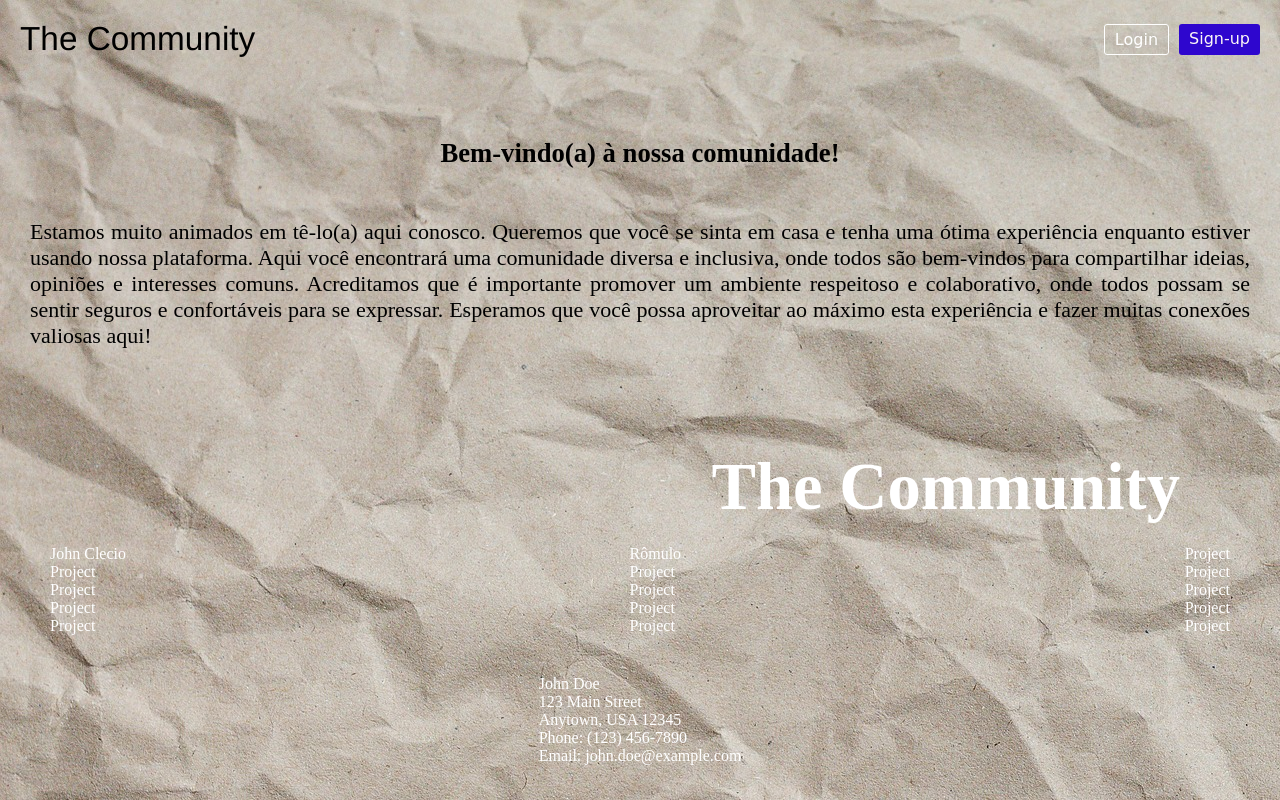
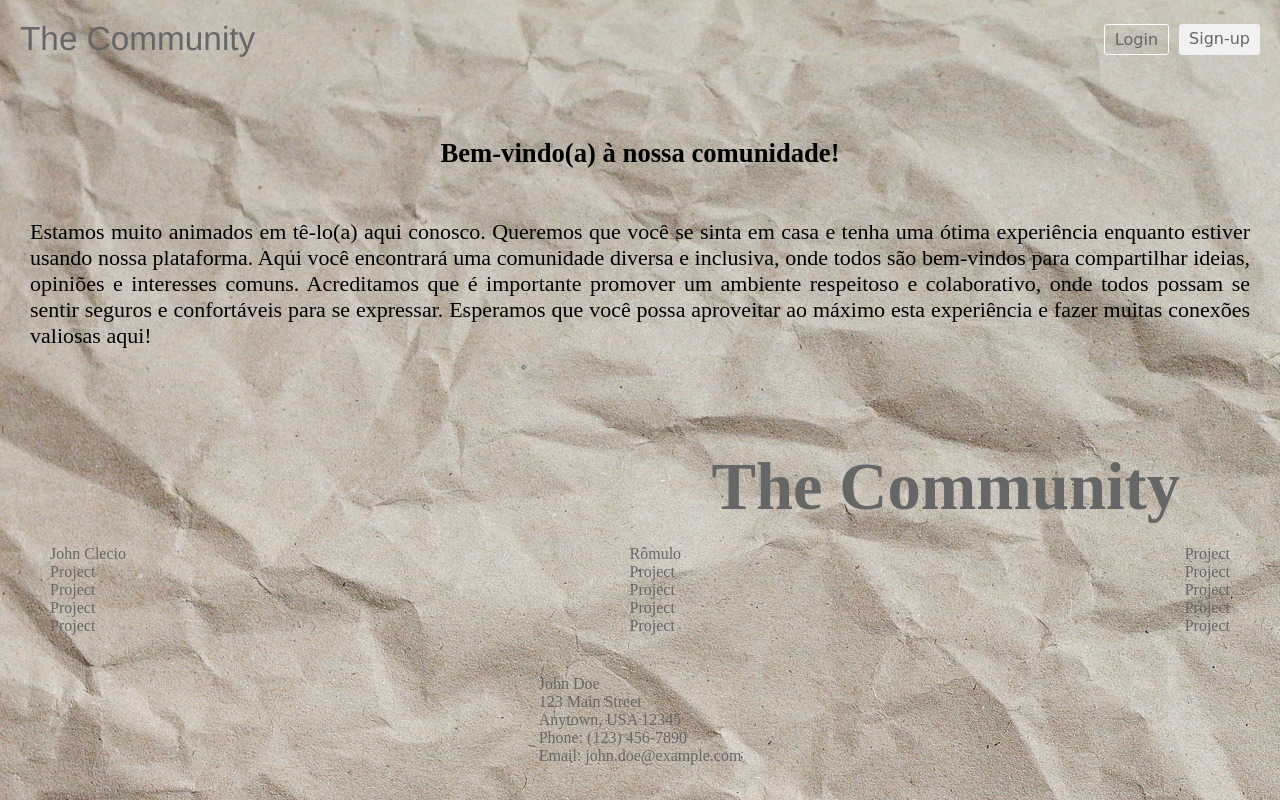
Before and after one commit to johnclecio/Page_Login, a Flask app: page /index.html in a window 1280 px wide. Run offline with Flask 2, Linux system fonts and the light colour scheme.

Commit message:
css atualizado 1.0

```diff
--- a/Login_Page/static/#Detalhes.txt
+++ b/Login_Page/static/#Detalhes.txt
@@ -1,3 +1,5 @@
+background-color: #6bec68;
+
 
 git init
 git add "nome do Arquivo"
--- a/Login_Page/static/css/style.css
+++ b/Login_Page/static/css/style.css
@@ -19,10 +19,20 @@
   align-items: center;
   list-style: none;
 }
-a {
-  color: #fff;
-  text-decoration: none;
-}
+
+a:active { color: #666;}
+a:first-child {color: #666;}
+a:hover {color: #666;}
+a:last-child {color: #666;}
+a:nth-child(2){color: #666;}
+a:visited {color: #666;}
+
+input:required{color: #666;}
+input:focus{color: #666;}
+input:checked{color: #666;}
+input:disabled{color: #666;}
+:not(p){ color: #666;}
+
 .title {
   font-size: 25pt;
   margin-left: 20px;
@@ -44,7 +54,7 @@
 }
 
 .btn-warning {
-  background-color: #2e06ce;
+  background-color: #f1f1f1;
   color: #fbf6f6;
   margin-left: 10px;
   margin-right: 20px;
```
